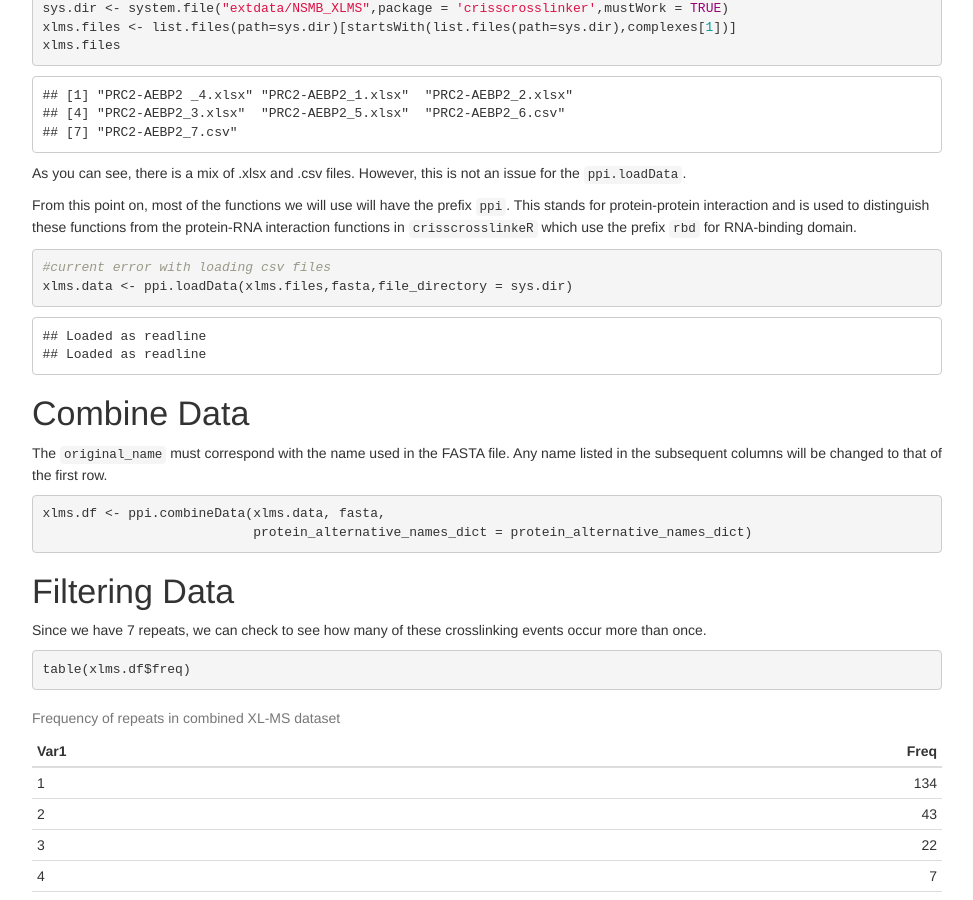
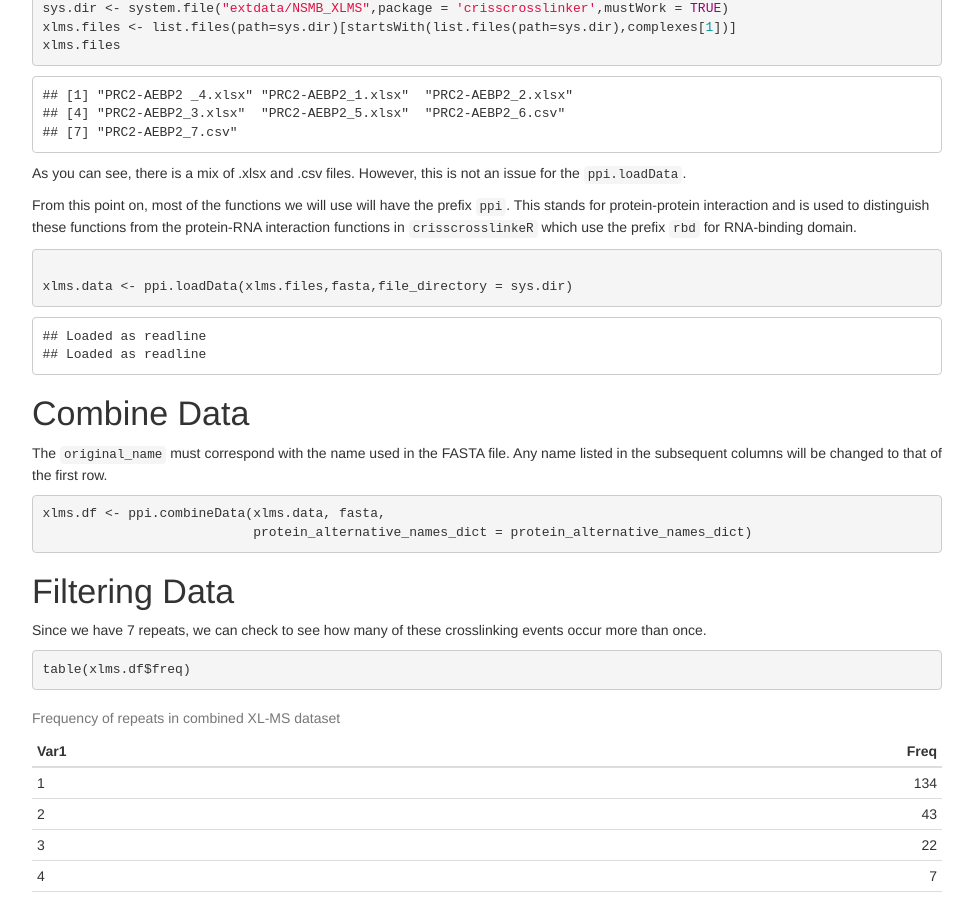
Before and after one commit to egmg726/egmg726.github.io, a Jekyll site: the page crisscrosslinker/nsmb_pipeline_ppi.html, which Jekyll copies as it is, in a window 1280 px wide and 900 px high, scrolled down 1635 px. Shown: the whole window, without its empty margins (153-1126 px from the left). Built offline with Jekyll 4.4.1, drawn with Linux system fonts in a browser that asks for light colours.

Commit message:
Removed comment about files not working

```diff
--- a/crisscrosslinker/nsmb_pipeline_ppi.html
+++ b/crisscrosslinker/nsmb_pipeline_ppi.html
@@ -467,7 +467,7 @@ xlms.files</code></pre>
 ## [7] &quot;PRC2-AEBP2_7.csv&quot;</code></pre>
 <p>As you can see, there is a mix of .xlsx and .csv files. However, this is not an issue for the <code>ppi.loadData</code>.</p>
 <p>From this point on, most of the functions we will use will have the prefix <code>ppi</code>. This stands for protein-protein interaction and is used to distinguish these functions from the protein-RNA interaction functions in <code>crisscrosslinkeR</code> which use the prefix <code>rbd</code> for RNA-binding domain.</p>
-<pre class="r"><code>#current error with loading csv files
+<pre class="r"><code>
 xlms.data &lt;- ppi.loadData(xlms.files,fasta,file_directory = sys.dir)</code></pre>
 <pre><code>## Loaded as readline
 ## Loaded as readline</code></pre>
```
